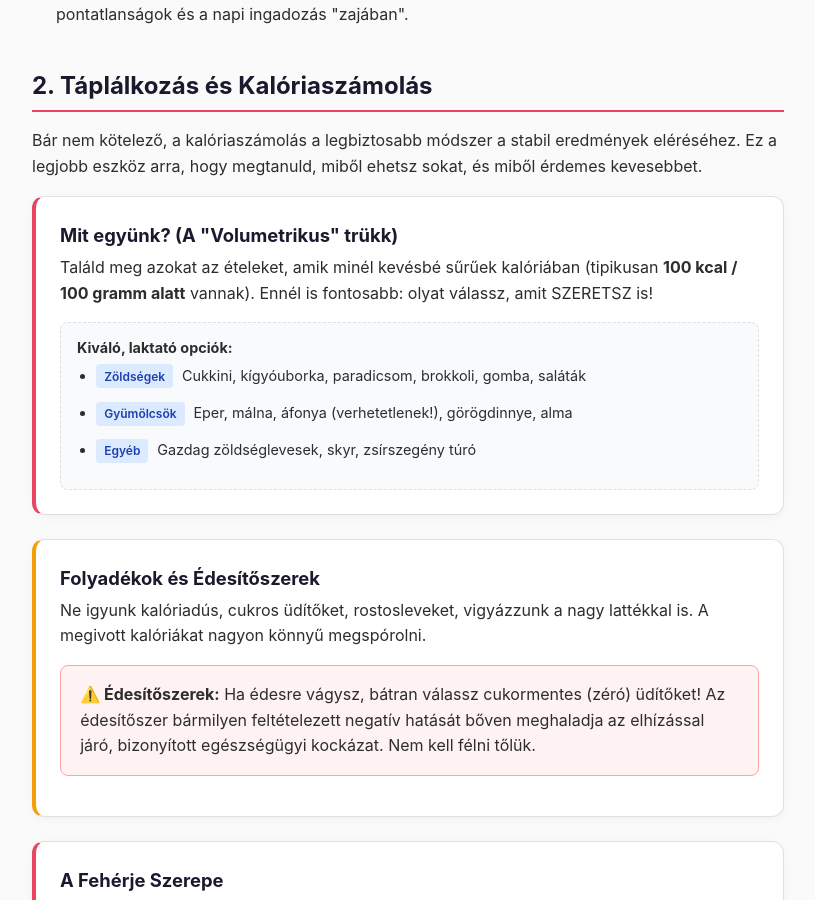
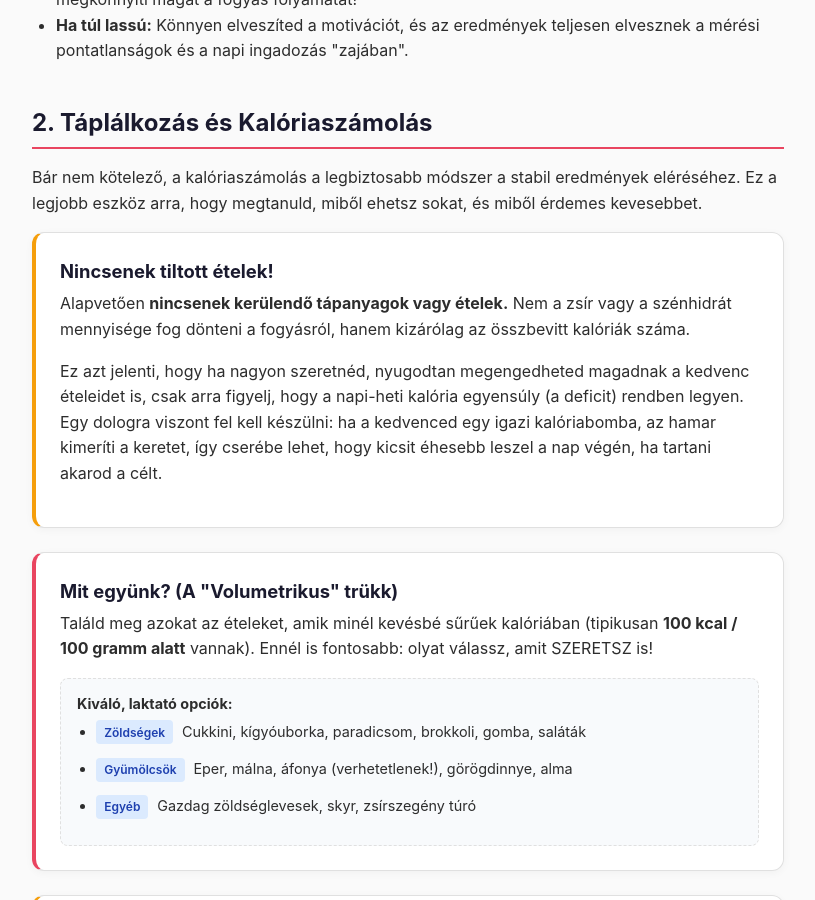
Before and after one commit to georgekatona/georgekatona.github.io, a Jekyll site: the page szalkasitas/index.html, which Jekyll copies as it is, in a window 1280 px wide and 900 px high, scrolled down 1602 px. Shown: the whole window, without its empty margins (232-1047 px from the left). Built offline with Jekyll 4.4.1, drawn with Linux system fonts in a browser that asks for light colours; some of the changed text lies outside the part shown.

Commit message:
Update index.html

```diff
--- a/szalkasitas/index.html
+++ b/szalkasitas/index.html
@@ -114,6 +114,7 @@
 </head>
 <body>
 <div class="container">
+<p style="font-size: 0.8rem; color: var(--muted); margin-bottom: 1rem;"><em>Note: the links and images in this document may point to external sources. Please review them before opening.</em></p>
 
 
 <h1>🥗 Fogyás & Szálkásítás Egyszerűen</h1>
@@ -189,6 +190,15 @@
 
 
 <p>Bár nem kötelező, a kalóriaszámolás a legbiztosabb módszer a stabil eredmények eléréséhez. Ez a legjobb eszköz arra, hogy megtanuld, miből ehetsz sokat, és miből érdemes kevesebbet.</p>
+
+
+<div class="card priority-2">
+    <div style="font-size: 1.15rem; font-weight: 700; color: var(--primary); margin-bottom: 0.3rem;">Nincsenek tiltott ételek!</div>
+    <div class="details">
+        <p>Alapvetően <strong>nincsenek kerülendő tápanyagok vagy ételek.</strong> Nem a zsír vagy a szénhidrát mennyisége fog dönteni a fogyásról, hanem kizárólag az összbevitt kalóriák száma.</p>
+        <p>Ez azt jelenti, hogy ha nagyon szeretnéd, nyugodtan megengedheted magadnak a kedvenc ételeidet is, csak arra figyelj, hogy a napi-heti kalória egyensúly (a deficit) rendben legyen. Egy dologra viszont fel kell készülni: ha a kedvenced egy igazi kalóriabomba, az hamar kimeríti a keretet, így cserébe lehet, hogy kicsit éhesebb leszel a nap végén, ha tartani akarod a célt.</p>
+    </div>
+</div>
 
 
 <div class="card priority-1">
```
